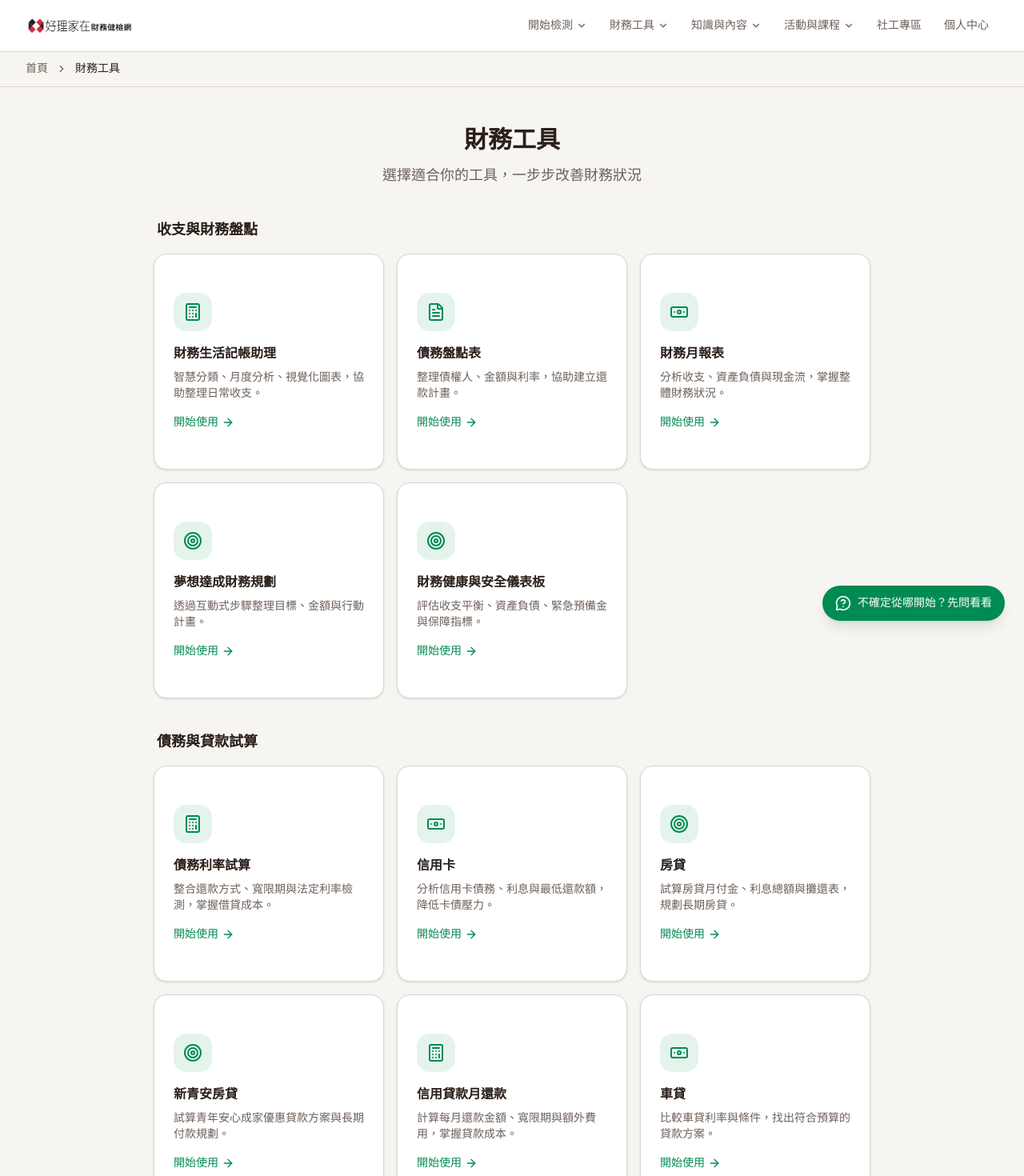
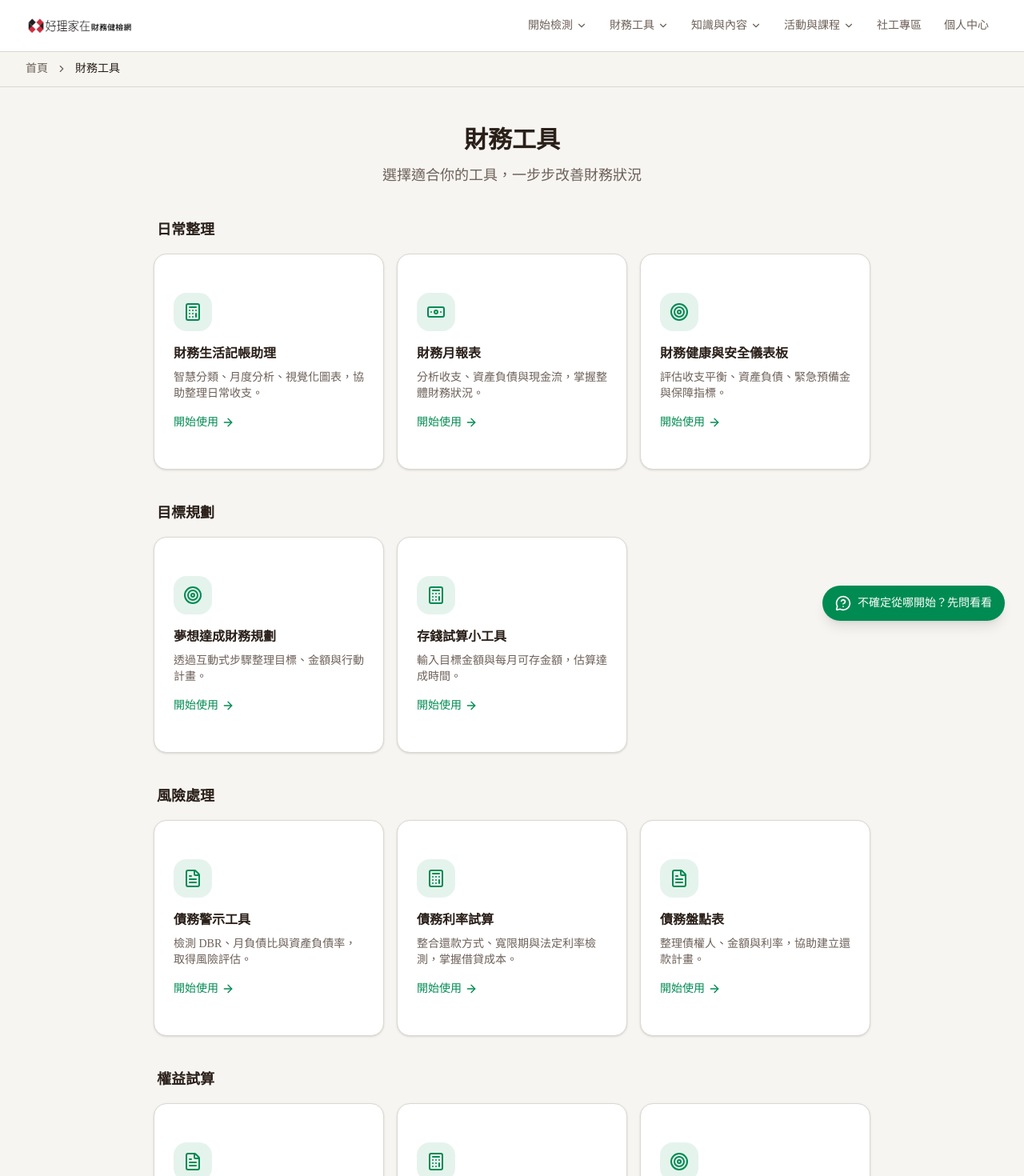
Before and after one commit to Kevin-Yeh-egroup/cowork-website, a Next.js app: page /toolbox in a window 1280 px wide. Shown: the top 1470 px of the page at 80% size. Built offline with nearby package versions, Linux system fonts and the light colour scheme.

Commit message:
Refactor ToolboxPage to update tool categories and descriptions; rename existing categories, add new tools for financial health and risk management, and streamline navigation links for improved user experience.

```diff
--- a/app/toolbox/page.tsx
+++ b/app/toolbox/page.tsx
@@ -13,7 +13,7 @@ const accountingToolLink = (tool: string, accountingTab: number) =>
 
 const categories = [
   {
-    title: "收支與財務盤點",
+    title: "日常整理",
     tools: [
       {
         href: `${financialCalculatorBase}/basic-accounting`,
@@ -22,22 +22,10 @@ const categories = [
         icon: Calculator,
       },
       {
-        href: accountingToolLink("debt-assessment", 1),
-        title: "債務盤點表",
-        description: "整理債權人、金額與利率，協助建立還款計畫。",
-        icon: FileText,
-      },
-      {
         href: accountingToolLink("monthly-financial-report", 1),
         title: "財務月報表",
         description: "分析收支、資產負債與現金流，掌握整體財務狀況。",
         icon: Banknote,
-      },
-      {
-        href: externalLinks.financialPlanning,
-        title: "夢想達成財務規劃",
-        description: "透過互動式步驟整理目標、金額與行動計畫。",
-        icon: Target,
       },
       {
         href: accountingToolLink("financial-health-dashboard", 3),
@@ -48,8 +36,31 @@ const categories = [
     ],
   },
   {
-    title: "債務與貸款試算",
+    title: "目標規劃",
     tools: [
+      {
+        href: externalLinks.financialPlanning,
+        title: "夢想達成財務規劃",
+        description: "透過互動式步驟整理目標、金額與行動計畫。",
+        icon: Target,
+      },
+      {
+        href: "/toolbox/simulator",
+        title: "存錢試算小工具",
+        description: "輸入目標金額與每月可存金額，估算達成時間。",
+        icon: Calculator,
+      },
+    ],
+  },
+  {
+    title: "風險處理",
+    tools: [
+      {
+        href: debtToolLink("debt-warning-tool", 3),
+        title: "債務警示工具",
+        description: "檢測 DBR、月負債比與資產負債率，取得風險評估。",
+        icon: FileText,
+      },
       {
         href: debtToolLink("interest-calculator", 1),
         title: "債務利率試算",
@@ -57,62 +68,15 @@ const categories = [
         icon: Calculator,
       },
       {
-        href: debtToolLink("credit-card", 2),
-        title: "信用卡",
-        description: "分析信用卡債務、利息與最低還款額，降低卡債壓力。",
-        icon: Banknote,
-      },
-      {
-        href: debtToolLink("mortgage", 2),
-        title: "房貸",
-        description: "試算房貸月付金、利息總額與攤還表，規劃長期房貸。",
-        icon: Target,
-      },
-      {
-        href: debtToolLink("new-youth-loan", 2),
-        title: "新青安房貸",
-        description: "試算青年安心成家優惠貸款方案與長期付款規劃。",
-        icon: Target,
-      },
-      {
-        href: debtToolLink("loan-calculator", 2),
-        title: "信用貸款月還款",
-        description: "計算每月還款金額、寬限期與額外費用，掌握貸款成本。",
-        icon: Calculator,
-      },
-      {
-        href: debtToolLink("car-loan", 2),
-        title: "車貸",
-        description: "比較車貸利率與條件，找出符合預算的貸款方案。",
-        icon: Banknote,
-      },
-    ],
-  },
-  {
-    title: "借貸與風險管理",
-    tools: [
-      {
-        href: debtToolLink("aid-association", 2),
-        title: "標會",
-        description: "計算標會投資報酬與風險，了解不同制度下的收益情況。",
-        icon: MessageSquare,
-      },
-      {
-        href: debtToolLink("pawn-shop", 2),
-        title: "當鋪",
-        description: "試算質押借款的利息與費用，了解借款價值與成本。",
-        icon: Banknote,
-      },
-      {
-        href: debtToolLink("debt-warning-tool", 3),
-        title: "債務警示工具",
-        description: "檢測 DBR、月負債比與資產負債率，取得風險評估。",
+        href: accountingToolLink("debt-assessment", 1),
+        title: "債務盤點表",
+        description: "整理債權人、金額與利率，協助建立還款計畫。",
         icon: FileText,
       },
     ],
   },
   {
-    title: "權益與薪資試算",
+    title: "權益試算",
     tools: [
       {
         href: accountingToolLink("severance-calculator", 2),
@@ -131,6 +95,48 @@ const categories = [
         title: "特休假試算",
         description: "依勞基法第 38 條試算特休天數與不同給假方式。",
         icon: Target,
+      },
+      {
+        href: debtToolLink("credit-card", 2),
+        title: "信用卡",
+        description: "分析信用卡債務、利息與最低還款額，降低卡債壓力。",
+        icon: Banknote,
+      },
+      {
+        href: debtToolLink("loan-calculator", 2),
+        title: "信貸",
+        description: "計算每月還款金額、寬限期與額外費用，掌握貸款成本。",
+        icon: Calculator,
+      },
+      {
+        href: debtToolLink("mortgage", 2),
+        title: "房貸",
+        description: "試算房貸月付金、利息總額與攤還表，規劃長期房貸。",
+        icon: Target,
+      },
+      {
+        href: debtToolLink("new-youth-loan", 2),
+        title: "新青安",
+        description: "試算青年安心成家優惠貸款方案與長期付款規劃。",
+        icon: Target,
+      },
+      {
+        href: debtToolLink("car-loan", 2),
+        title: "車貸",
+        description: "比較車貸利率與條件，找出符合預算的貸款方案。",
+        icon: Banknote,
+      },
+      {
+        href: debtToolLink("aid-association", 2),
+        title: "標會",
+        description: "計算標會投資報酬與風險，了解不同制度下的收益情況。",
+        icon: MessageSquare,
+      },
+      {
+        href: debtToolLink("pawn-shop", 2),
+        title: "當鋪",
+        description: "試算質押借款的利息與費用，了解借款價值與成本。",
+        icon: Banknote,
       },
     ],
   },
--- a/components/navigation.tsx
+++ b/components/navigation.tsx
@@ -35,9 +35,9 @@ const navItems: NavItem[] = [
     label: "財務工具",
     icon: Wrench,
     children: [
-      { href: externalLinks.voiceToText, label: "語音轉文字" },
-      { href: externalLinks.financeScreening, label: "財務風險快篩" },
-      { href: "/toolbox", label: "盤點與計算" },
+      { href: `${externalLinks.financialCalculator}/basic-accounting`, label: "財務生活記帳助理" },
+      { href: externalLinks.financialPlanning, label: "夢想達成財務規劃" },
+      { href: "/toolbox", label: "其他工具" },
     ],
   },
   {
@@ -110,7 +110,7 @@ export function Navigation() {
                 </Link>
 
                 {item.children && (
-                  <div className="pointer-events-none absolute left-1/2 top-full z-50 min-w-44 -translate-x-1/2 pt-2 opacity-0 translate-y-1 transition-all duration-150 group-hover:pointer-events-auto group-hover:opacity-100 group-hover:translate-y-0 group-focus-within:pointer-events-auto group-focus-within:opacity-100 group-focus-within:translate-y-0">
+                  <div className="pointer-events-none absolute left-1/2 top-full z-50 min-w-44 -translate-x-1/2 pt-2 opacity-0 translate-y-1 transition-all duration-150 group-hover:pointer-events-auto group-hover:opacity-100 group-hover:translate-y-0">
                     <div className="rounded-xl border border-border bg-card p-2 shadow-lg">
                       {item.children.map((child) => (
                         <Link
```
